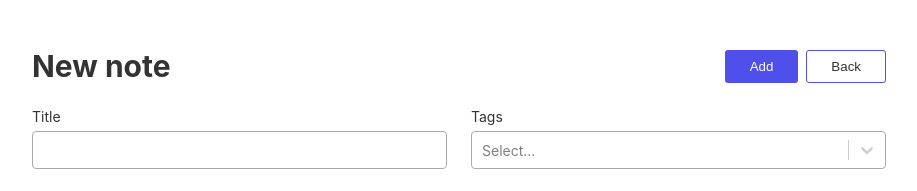
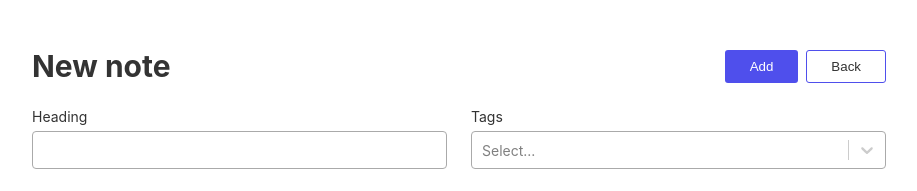
Before and after one commit to aandrv260/react-articles, a React (Create React App) app: page /new-note in a window 1280 px wide. Shown: the top 191 px of the page, without its empty margins (181-1098 px from the left). Built offline with nearby package versions, Linux system fonts and the light colour scheme.

Commit message:
Made the tooltips appear only when there is an error in the input

```diff
--- a/src/components/Feedback/Feedback.tsx
+++ b/src/components/Feedback/Feedback.tsx
@@ -18,7 +18,7 @@ const Feedback = (props: FeedbackProps) => {
 
   return (
     <>
-      {isVisible && (
+      {isVisible && message !== '' && (
         <div className={`${styles['feedback']} ${statusClassName}`.trim()}>
           <p className={styles['feedback__message']}>{message}</p>
           <div className={styles['feedback__close']} onClick={() => onClose()}>
--- a/src/components/Form/Form.module.scss
+++ b/src/components/Form/Form.module.scss
@@ -32,6 +32,10 @@
     gap: 2.4rem;
     flex: 1;
 
+    label + div input {
+      height: 100%;
+    }
+
     & > * {
       flex-basis: 50%;
     }
--- a/src/components/NoteForm/NoteForm.tsx
+++ b/src/components/NoteForm/NoteForm.tsx
@@ -17,8 +17,6 @@ interface NoteFormProps {
 const NoteForm = (props: NoteFormProps) => {
   const { form, eventHandlers, buttons, allTags } = props;
 
-  console.log('validation', form.validation);
-
   return (
     <>
       <Form hasGroups>
@@ -27,10 +25,13 @@ const NoteForm = (props: NoteFormProps) => {
             id="note-title"
             inputElementType="input"
             type={'text'}
-            label="Title"
+            label="Heading"
             value={form.heading}
             onInputChange={eventHandlers.headingChange}
-            tooltip={{ text: 'My tooltip', color: '#333' }}
+            tooltip={{
+              text: !form.validation.headingIsValid ? form.feedback.headingMessage : '',
+              color: '#333',
+            }}
             isValid={form.validation.headingIsValid}
           />
 
@@ -57,7 +58,10 @@ const NoteForm = (props: NoteFormProps) => {
           value={form.description}
           onTextareaChange={eventHandlers.descriptionChange}
           inputElementType="textarea"
-          tooltip={{ text: 'My tooltip', color: '#333' }}
+          tooltip={{
+            text: !form.validation.descriptionIsValid ? form.feedback.descriptionMessage : '',
+            color: '#333',
+          }}
           isValid={form.validation.descriptionIsValid}
         />
       </Form>
--- a/src/components/TooltipContainer/TooltipContainer.module.scss
+++ b/src/components/TooltipContainer/TooltipContainer.module.scss
@@ -16,7 +16,6 @@
     position: absolute;
     top: -0.25rem;
     left: 50%;
-
     transition: all 0.15s;
     transform: translateX(-50%) translateY(var(--translate-y, 0)) scale(var(--scale));
     transform-origin: bottom center;
--- a/src/components/TooltipContainer/TooltipContainer.tsx
+++ b/src/components/TooltipContainer/TooltipContainer.tsx
@@ -14,17 +14,24 @@ const TooltipContainer = ({ children, color, text }: TooltipContainerProps) => {
   const ref = useRef<HTMLDivElement>(null);
 
   useEffect(() => {
+    if (text === '') return;
+
     const tooltipElement = ref.current;
 
     if (tooltipElement) {
       tooltipElement.style.setProperty('--tooltip-color', color);
     }
-  }, [color]);
+  }, [color, text]);
 
   return (
-    <div className={`tooltip-container ${styles['tooltip']}`} data-tooltip={text}>
-      {children}
-    </div>
+    <>
+      <div
+        className={`${text !== '' ? `tooltip-container ${styles['tooltip']}` : ''}`.trim()}
+        data-tooltip={text}
+      >
+        {children}
+      </div>
+    </>
   );
 };
 
--- a/src/hooks/useNoteForm.ts
+++ b/src/hooks/useNoteForm.ts
@@ -9,7 +9,11 @@ import {
   writeStateToLocalStorageAfterNoteEdit,
 } from '../store/notesActions';
 import { convertNoteToFormState, initialState, noFeedback } from '../utils/Form/form';
-import { validateInputsAndReturnResult, validateTextInput } from '../utils/Form/formValidation';
+import {
+  generateInputValidationMessage,
+  validateInputsAndReturnResult,
+  validateTextInput,
+} from '../utils/Form/formValidation';
 import generateId from '../utils/generateId';
 
 const noteFormReducer: FormReducer = (state, action): NoteFormState => {
@@ -50,7 +54,10 @@ const noteFormReducer: FormReducer = (state, action): NoteFormState => {
         validation: validateInputsAndReturnResult(state.heading, state.description),
         status: 'NOTE_CREATED',
         feedback: {
-          message: 'Successfully created your new note!',
+          headingMessage: '',
+          descriptionMessage: '',
+          submitMessage: 'Successfully created your new note!',
+          // message: 'Successfully created your new note!',
           isVisible: true,
         },
       };
@@ -61,7 +68,9 @@ const noteFormReducer: FormReducer = (state, action): NoteFormState => {
         validation: validateInputsAndReturnResult(state.heading, state.description),
         status: 'VALIDATION_ISSUE',
         feedback: {
-          message: 'Form invalid',
+          headingMessage: generateInputValidationMessage('heading', state.heading),
+          descriptionMessage: generateInputValidationMessage('description', state.description),
+          submitMessage: 'Form invalid. Please fix the errors and submit it again.',
           isVisible: true,
         },
       };
@@ -89,7 +98,9 @@ const noteFormReducer: FormReducer = (state, action): NoteFormState => {
         ),
 
         feedback: {
-          message: 'Form reset successfully!',
+          headingMessage: '',
+          descriptionMessage: '',
+          submitMessage: 'Form reset successfully!',
           isVisible: true,
         },
       };
--- a/src/pages/EditNotePage/EditNotePage.tsx
+++ b/src/pages/EditNotePage/EditNotePage.tsx
@@ -57,7 +57,7 @@ const EditNotePage = () => {
       <Feedback
         status={getStatusColor(form.status)}
         buttons={[]}
-        message={form.feedback.message}
+        message={form.feedback.submitMessage}
         isVisible={form.feedback.isVisible}
         onClose={eventHandlers.hideFeedback}
       />
--- a/src/pages/NewNotePage/NewNotePage.tsx
+++ b/src/pages/NewNotePage/NewNotePage.tsx
@@ -1,4 +1,4 @@
-import { useMemo, useCallback } from 'react';
+import { useMemo } from 'react';
 import { useNavigate } from 'react-router-dom';
 
 import PageContainer from '../../components/PageContainer/PageContainer';
@@ -46,7 +46,7 @@ const NewNotePage = () => {
       <Feedback
         status={getStatusColor(newNoteForm.status)}
         buttons={[]}
-        message={newNoteForm.feedback.message}
+        message={newNoteForm.feedback.submitMessage}
         isVisible={newNoteForm.feedback.isVisible}
         onClose={eventHandlers.hideFeedback}
       />
--- a/src/utils/Form/form.ts
+++ b/src/utils/Form/form.ts
@@ -1,8 +1,13 @@
-import { FormType, NoteFormState } from '../../models/form';
+import { FormType, NoteFormFeedback, NoteFormState } from '../../models/form';
 import { Note } from '../../models/notes';
 import generateId from '../generateId';
 
-export const noFeedback = { message: '', isVisible: false };
+export const noFeedback: NoteFormFeedback = {
+  headingMessage: '',
+  descriptionMessage: '',
+  submitMessage: '',
+  isVisible: false,
+};
 
 export const initialState: NoteFormState = {
   heading: '',
--- a/src/utils/Form/formValidation.ts
+++ b/src/utils/Form/formValidation.ts
@@ -1,26 +1,18 @@
-import { FeedbackStatus, FormStatus, FormValidation, NoteFormState } from '../../models/form';
-import { noFeedback } from './form';
+import { InputType } from 'zlib';
+import {
+  FormValidation,
+  FullFormValidation,
+  InputValidator,
+  NoteFormState,
+  StatusColor,
+  TextInputValidator,
+} from '../../models/form';
 
-type TextInputValidator = (textInput: string | undefined) => boolean;
-type StatusColor = (formStatus: FormStatus) => FeedbackStatus;
+const minNumOfHeadingChars = 5;
+const minNumOfDescriptionChars = 20;
 
-type InputData = {
-  type: 'heading' | 'description';
-  value: string | undefined;
-};
-
-type InputValidator = (
-  state: NoteFormState,
-  inputData: InputData,
-  feedbackMessage: string
-) => NoteFormState;
-
-type FullFormValidationData = {
-  heading: string;
-  description: string;
-};
-
-type FullFormValidation = (data: FullFormValidationData) => boolean;
+const invalidHeadingMessage = `The heading must have at least ${minNumOfHeadingChars} characters`;
+const invalidDescriptionMessage = `The description must have at least ${minNumOfDescriptionChars} characters`;
 
 export const getStatusColor: StatusColor = formStatus => {
   switch (formStatus) {
@@ -36,11 +28,11 @@ export const getStatusColor: StatusColor = formStatus => {
 };
 
 export const isFormHeadingValid: TextInputValidator = heading => {
-  return heading !== undefined && heading.length > 5;
+  return heading !== undefined && heading.length > minNumOfHeadingChars;
 };
 
 export const isFormDescriptionValid: TextInputValidator = description => {
-  return description !== undefined && description.length > 20;
+  return description !== undefined && description.length > minNumOfDescriptionChars;
 };
 
 export const entireFormIsValid: FullFormValidation = ({ heading, description }) => {
@@ -61,7 +53,11 @@ export const validateInputsAndReturnResult = (
   };
 };
 
-export const validateTextInput: InputValidator = (state, inputData, feedbackMessage) => {
+export const validateTextInput: InputValidator = (
+  state,
+  inputData,
+  feedbackMessage
+): NoteFormState => {
   const isInputHeading = inputData.type === 'heading';
   const headingIsValid = isInputHeading
     ? isFormHeadingValid(inputData.value)
@@ -76,7 +72,13 @@ export const validateTextInput: InputValidator = (state, inputData, feedbackMess
       ...state,
       status: 'VALIDATION_ISSUE',
       feedback: {
-        message: feedbackMessage,
+        headingMessage:
+          inputData.type === 'heading' ? feedbackMessage : state.feedback.headingMessage,
+
+        descriptionMessage:
+          inputData.type === 'description' ? feedbackMessage : state.feedback.descriptionMessage,
+
+        submitMessage: '',
         isVisible: true,
       },
 
@@ -102,7 +104,23 @@ export const validateTextInput: InputValidator = (state, inputData, feedbackMess
       descriptionIsValid,
       entireFormIsValid: headingIsValid && descriptionIsValid,
     },
-    feedback: noFeedback,
+
+    feedback: {
+      headingMessage: inputData.type === 'heading' ? '' : state.feedback.headingMessage,
+      descriptionMessage: inputData.type === 'description' ? '' : state.feedback.descriptionMessage,
+      submitMessage: '',
+      isVisible: true,
+    },
     [inputData.type]: finalValue,
   };
 };
+
+export const generateInputValidationMessage = (type: InputType | 'form', input: string): string => {
+  const isInputHeading = type === 'heading';
+
+  if (isInputHeading) {
+    return isFormHeadingValid(input) ? invalidHeadingMessage : '';
+  }
+
+  return isFormDescriptionValid(input) ? invalidDescriptionMessage : '';
+};
```
Also changed, not shown: src/components/InputBox/InputBox.tsx (+6 -41 lines), src/models/form.ts (+33 -2 lines).
